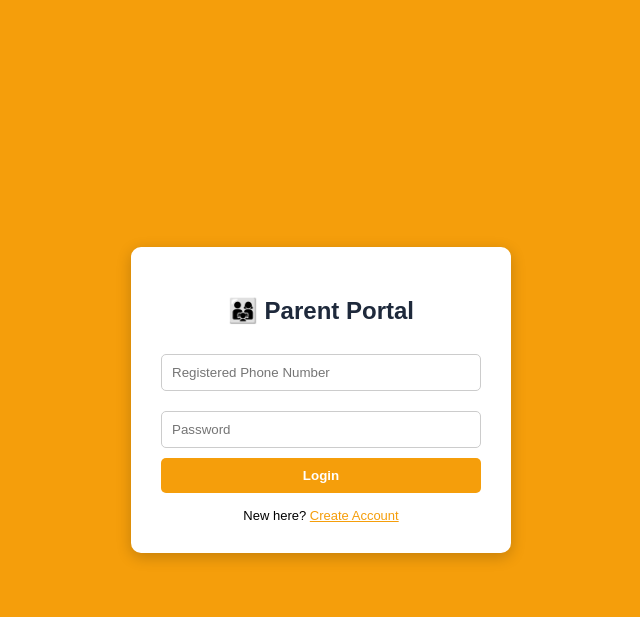
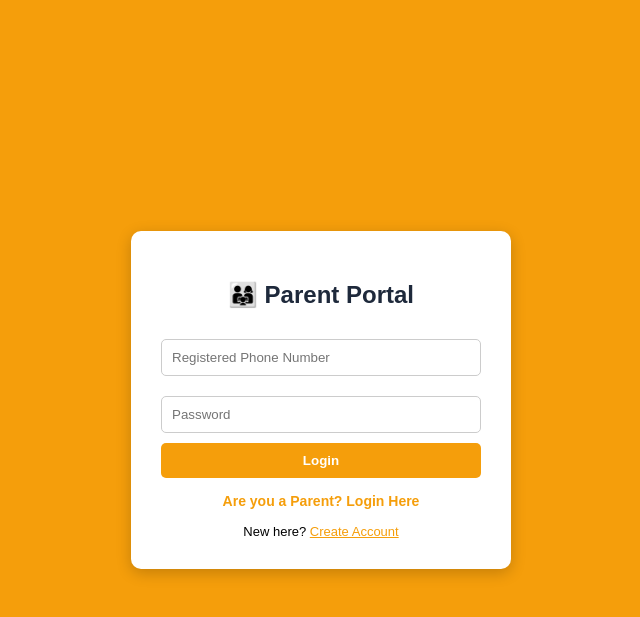
Before and after one commit to yahooamankum500-sketch/School-management-, a Flask app: page /parent/login in a window 1280 px wide. Shown: the top 617 px of the page, without its empty margins (319-959 px from the left). Run offline with Flask 3, Linux system fonts and the light colour scheme.

Commit message:
Update login.html

```diff
--- a/templates/parent/login.html
+++ b/templates/parent/login.html
@@ -24,6 +24,11 @@
             <input name="password" type="password" placeholder="Password" required>
             <button type="submit">Login</button>
         </form>
+<div style="text-align: center; margin-top: 15px; font-size: 14px;">
+    <a href="/parent/login" style="color: #f59e0b; text-decoration: none; font-weight: bold;">
+        Are you a Parent? Login Here
+    </a>
+</div>
         <div style="text-align:center; margin-top:15px; font-size:13px;">
             New here? <a href="/parent/register" style="color:#f59e0b;">Create Account</a>
         </div>
```
